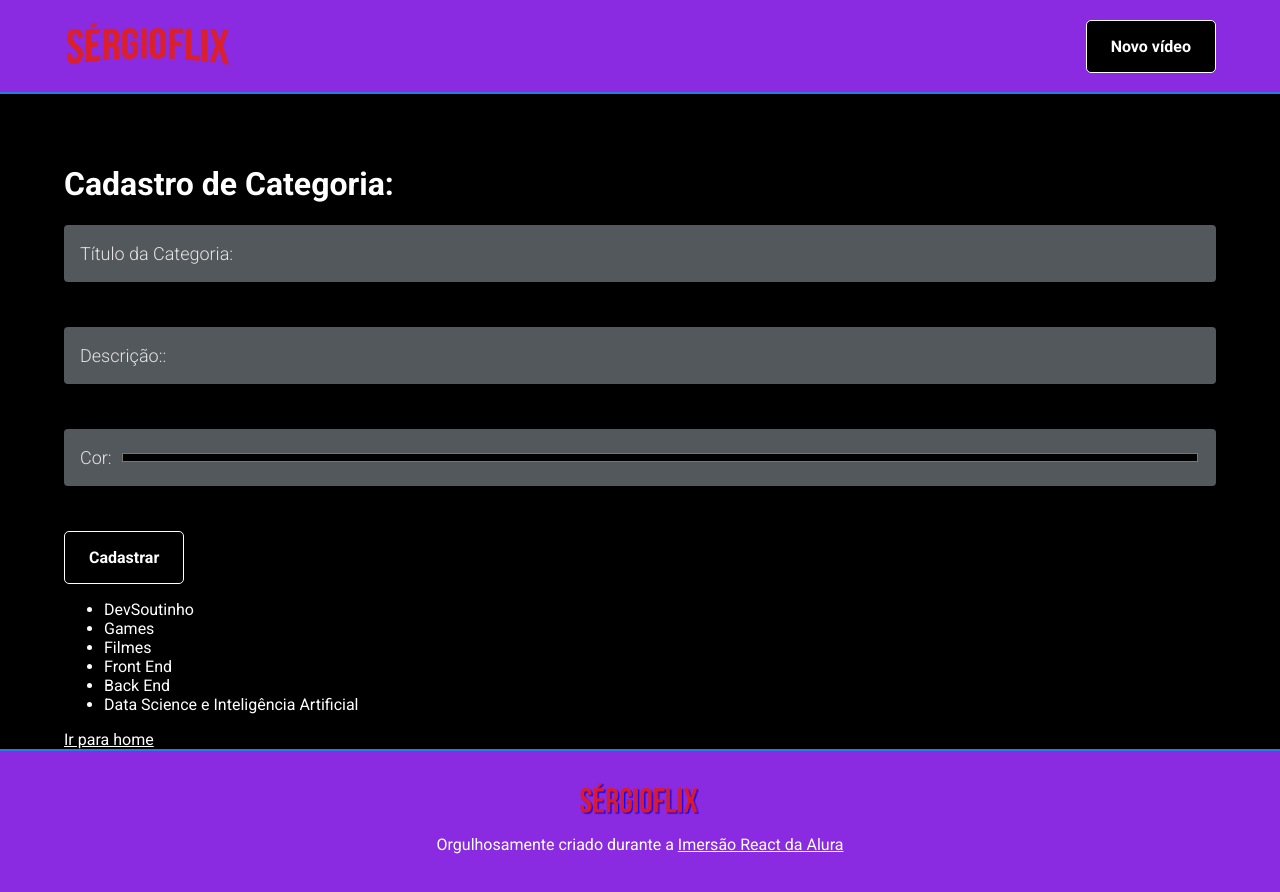
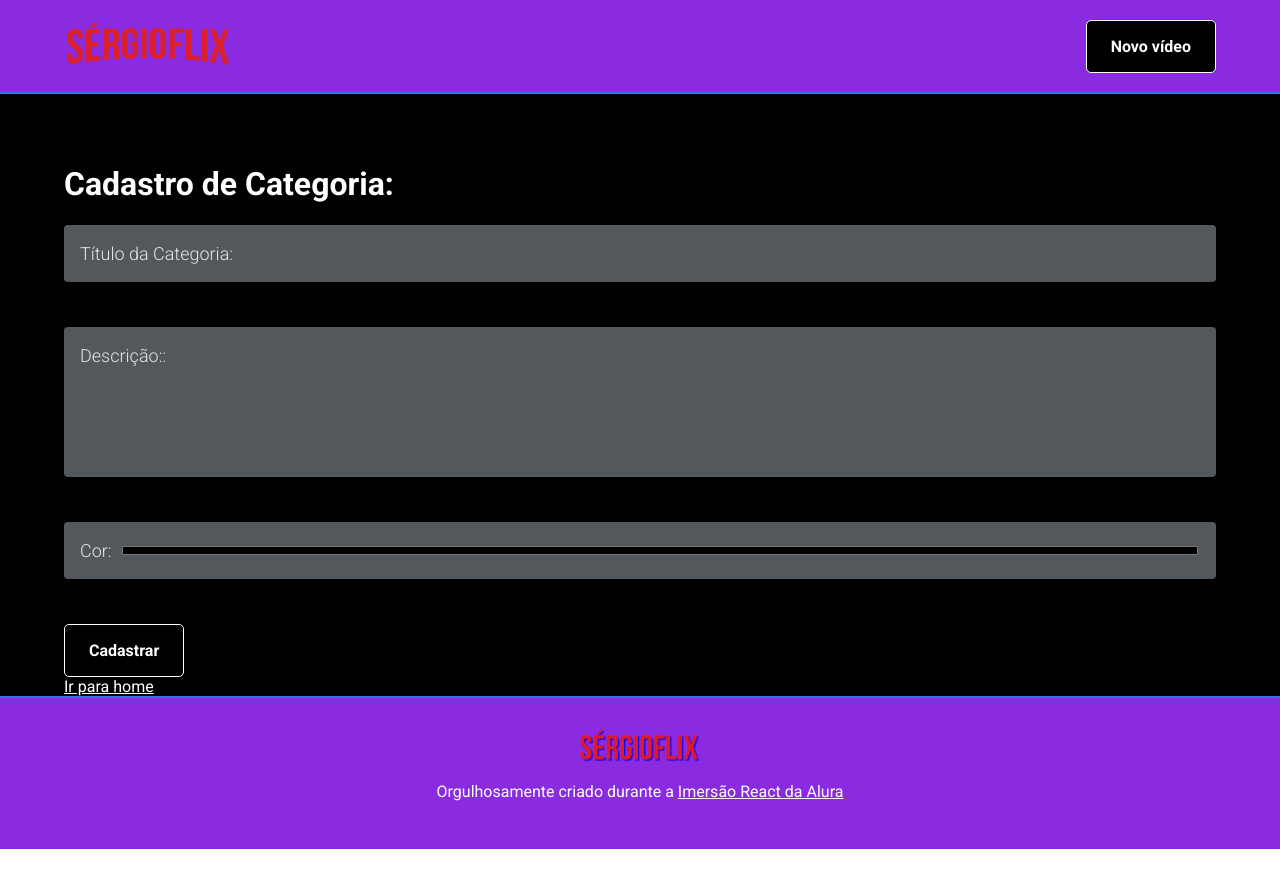
Before and after one commit to luciussama/sergioflix_prd, a React (Create React App) app: page /cadastro/categoria in a window 1280 px wide. Shown: the top 892 px of the page. After the commit the page ends 849 px from the top, so only its background shows below. Built offline with nearby package versions, Linux system fonts and the light colour scheme; data requests are answered from the project's data file.

Commit message:
- SergioFlix - Versão final

```diff
--- a/db.json
+++ b/db.json
@@ -49,6 +49,12 @@
         "text": "Cursos de Data Science na Alura",
         "url": "https://www.alura.com.br/cursos-online-mobile"
       }
+    },
+    {
+      "titulo": "Música",
+      "descricao": "Músicas prediletas",
+      "color": "#8e0101",
+      "id": 7
     }
   ],
   "videos": [
--- a/src/pages/cadastro/Video/index.js
+++ b/src/pages/cadastro/Video/index.js
@@ -1,5 +1,5 @@
 import React, {useState, useEffect} from 'react';
-import { Link, useHistory } from 'react-router-dom';
+import { Link, useHistory, Redirect } from 'react-router-dom';
 import PageDefault from '../../../components/PageDefault';
 import useForm from './../../../hooks/useForm';
 import FormField from './../../../components/FormField/index';
@@ -7,6 +7,7 @@ import Button from './../../../components/Button/index';
 import videosRepository from '../../../repositories/videos';
 import categoriasRepository from '../../../repositories/categorias';
 import Popup from 'react-popup';
+import CadastroCategoria from './../categoria/index';
 
 function CadastroVideo() {
 
@@ -33,7 +34,7 @@ function CadastroVideo() {
     });
   }, []);
 
-
+    const RedirectToCategoria = () => ( <Redirect to={CadastroCategoria} />);
   return (
     <PageDefault>
       <h1>Cadastro de Video</h1>
@@ -44,12 +45,10 @@ function CadastroVideo() {
         const categoriaEscolhida = categorias.find((categoria) => {
           return categoria.titulo === values.categoria;
         });
-
         if(categoriaEscolhida === undefined){
-          Popup.alert('Categoria digitada não está cadastrada');
-
-        }
-
+          alert('Categoria não cadastra. Por favor, cadastre uma categoria.');
+          RedirectToCategoria();
+        } else{
           videosRepository.create({
             titulo: values.titulo,
             url: values.url,
@@ -59,8 +58,10 @@ function CadastroVideo() {
             if(retorno.ok)
             history.push('/');
           });
+
+        }
+
       }}>
-
       <FormField
           label="Título do vídeo"
           type="text"
--- a/src/pages/cadastro/categoria/index.js
+++ b/src/pages/cadastro/categoria/index.js
@@ -1,9 +1,10 @@
 import React, { useState, useEffect } from 'react';
-import { Link } from 'react-router-dom';
+import { Link, useHistory } from 'react-router-dom';
 import PageDefault from '../../../components/PageDefault';
 import FormField from '../../../components/FormField';
 import Button from './../../../components/Button/index';
 import useForm from '../../../hooks/useForm';
+import categoriasRepository from '../../../repositories/categorias';
 
 
 
@@ -14,27 +15,36 @@ function CadastroCategoria() {
     cor: '',
   }
   const [categorias, setCategorias] = useState([]);
+  const historico = useHistory();
 
 // o Javascript faz o binding com os valores de "useForm" através do retorno
 const {handleChange, values, clearForm} = useForm(valoresIniciais);
 
+  // Especial para capturar a lista de categorias
+  useEffect(() => {
+    categoriasRepository
+    .getTodasCategorias()
+    .then((retornoCategorias) => {
+      setCategorias(retornoCategorias);
+    });
+  }, []);
 
-  useEffect(() => {
-    const URL = window.location.href.includes('localhost')
-      ? 'http://localhost:8080/categorias'
-      : 'https://serfioflix-prd.herokuapp.com/categorias';
-      fetch(URL)
-       .then(async (retorno) =>{
-        if(retorno.ok) {
-          const resposta = await retorno.json();
-          setCategorias(resposta);
-          return;
-        }
-        throw new Error('Não foi possível pegar os dados');
-       })
-      },
-    []
-  );
+  // useEffect(() => {
+  //   const URL = window.location.href.includes('localhost')
+  //     ? 'http://localhost:8080/categorias'
+  //     : 'https://serfioflix-prd.herokuapp.com/categorias';
+  //     fetch(URL)
+  //      .then(async (retorno) =>{
+  //       if(retorno.ok) {
+  //         const resposta = await retorno.json();
+  //         setCategorias(resposta);
+  //         return;
+  //       }
+  //       throw new Error('Não foi possível pegar os dados');
+  //      })
+  //     },
+  //   []
+  // );
 
   return (
     <PageDefault>
@@ -43,15 +53,28 @@ const {handleChange, values, clearForm} = useForm(valoresIniciais);
         {values.nome}
       </h1>
 
+      {/* videosRepository.create({
+            titulo: values.titulo,
+            url: values.url,
+            categoriaId: categoriaEscolhida.id,
+          })
+          .then((retorno) => {
+            if(retorno.ok)
+            history.push('/');
+          });
+           */}
       <form onSubmit={function handleSubmit(infosDoEvento) {
           infosDoEvento.preventDefault();
-
-          setCategorias([
-            ...categorias,
-            values
-          ]);
-
-          clearForm();
+          categoriasRepository.create({
+           titulo: values.titulo,
+           descricao: values.descricao,
+           color: values.cor,
+         })
+         .then((retorno) => {
+           if(retorno.ok){
+            historico.push('/');
+           }
+         })
       }}>
 
         <FormField
@@ -64,7 +87,7 @@ const {handleChange, values, clearForm} = useForm(valoresIniciais);
 
         <FormField
           label="Descrição:"
-          type="????"
+          type="textarea"
           name="descricao"
           value={values.descricao}
           onChange={handleChange}
@@ -83,16 +106,6 @@ const {handleChange, values, clearForm} = useForm(valoresIniciais);
         </Button>
       </form>
 
-      <ul>
-        {categorias.map((categoria, indice) => {
-          return (
-            <li key={`${categoria}${indice}`}>
-              {categoria.titulo}
-            </li>
-          )
-        })}
-      </ul>
-
       <Link to="/">
         Ir para home
       </Link>
--- a/src/repositories/categorias.js
+++ b/src/repositories/categorias.js
@@ -2,6 +2,7 @@ import config from '../config';
 
 // Esse "embed" está fazendo via Json a ligação de vídeos por categorias através da chave do banco de dados
 const url = `${config.urlRetorno}/categorias`;
+
 function getTodasCategoriasComVideos(){
     return fetch(`${url}?_embed=videos`)
     .then(async (retorno) => {
@@ -16,8 +17,23 @@ function getTodasCategorias(){
     .then(async (retorno) => {
         if(retorno.ok){
             return await retorno.json();
-        } else{
-            throw new Error(retorno.error.message);
+        }
+    })
+}
+
+
+
+function create(categoria){
+    return fetch(url, {
+        method: 'POST',
+        headers: {
+                'Content-type': 'application/json',
+        },
+        body: JSON.stringify(categoria),
+    })
+    .then(async (retorno) => {
+        if(retorno.ok){
+            return await retorno.json();
         }
     })
 }
@@ -25,4 +41,5 @@ function getTodasCategorias(){
 export default{
     getTodasCategoriasComVideos,
     getTodasCategorias,
+    create,
 }
--- a/src/repositories/videos.js
+++ b/src/repositories/videos.js
@@ -2,7 +2,9 @@ import config from '../config';
 
 // Esse "embed" está fazendo via Json a ligação de vídeos por categorias através da chave do banco de dados
 const url = `${config.urlRetorno}/videos`;
+
 function create(video){
+
     return fetch(`${url}?_embed=videos`, {
         method: 'POST',
         headers: {
```
Lines whose indentation alone changed are shown as unchanged.
